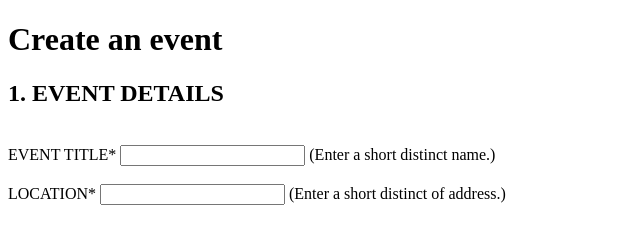
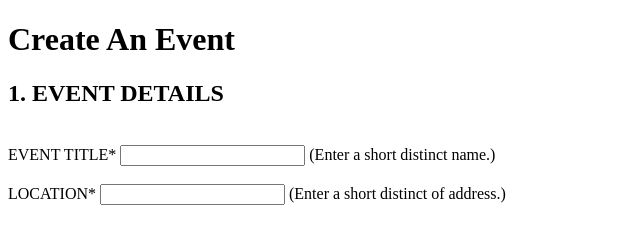
Before and after one commit to CGYCGY/WebAppAssignment, a plain HTML site: page others/jiale/createevent.html in a window 1280 px wide. Shown: the top 225 px of the page, 0-640 px from the left. Drawn offline with Linux system fonts and the light colour scheme.

Commit message:
-change the "Create An Event" alphabet

```diff
--- a/others/jiale/createevent.html
+++ b/others/jiale/createevent.html
@@ -10,7 +10,7 @@
 	</head>
 
 	<body>
-		<h1>Create an event</h1>
+		<h1>Create An Event</h1>
 		<h2>1. EVENT DETAILS</h2>
 
 		<br>
```
